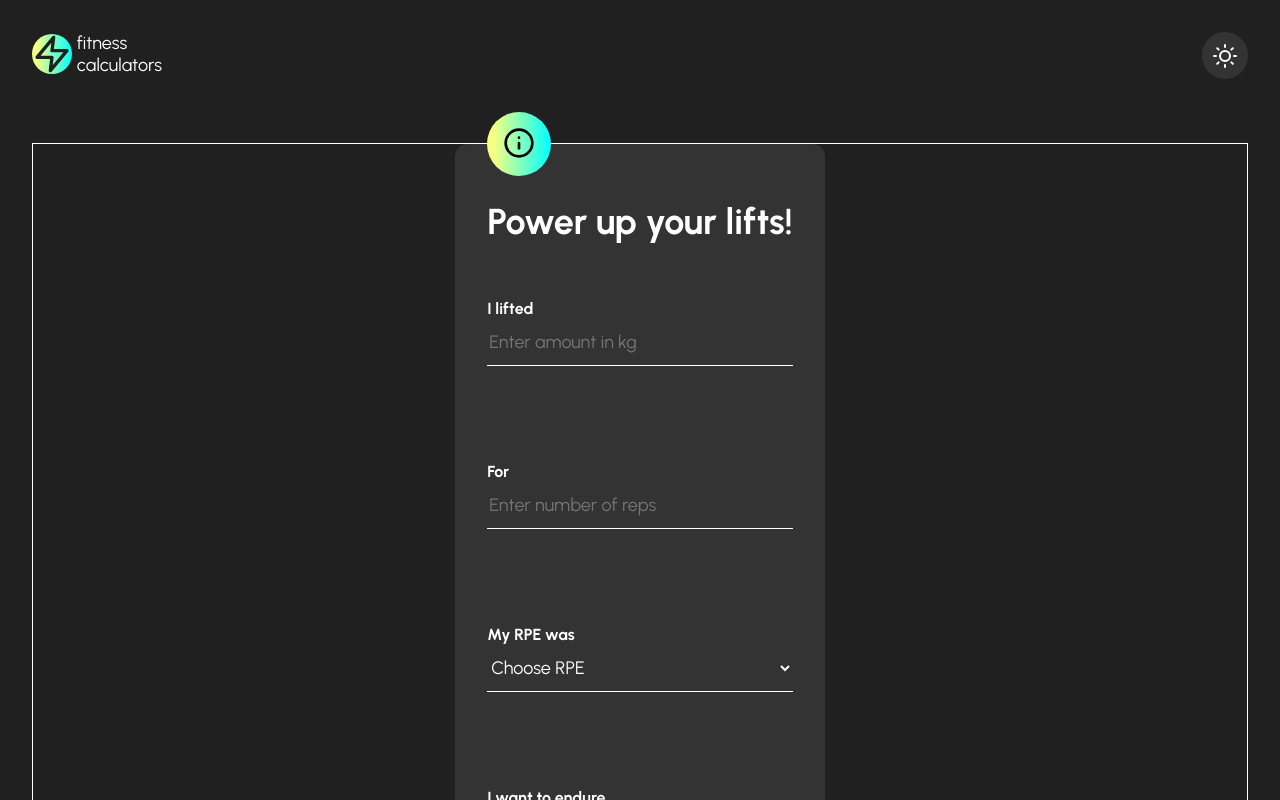
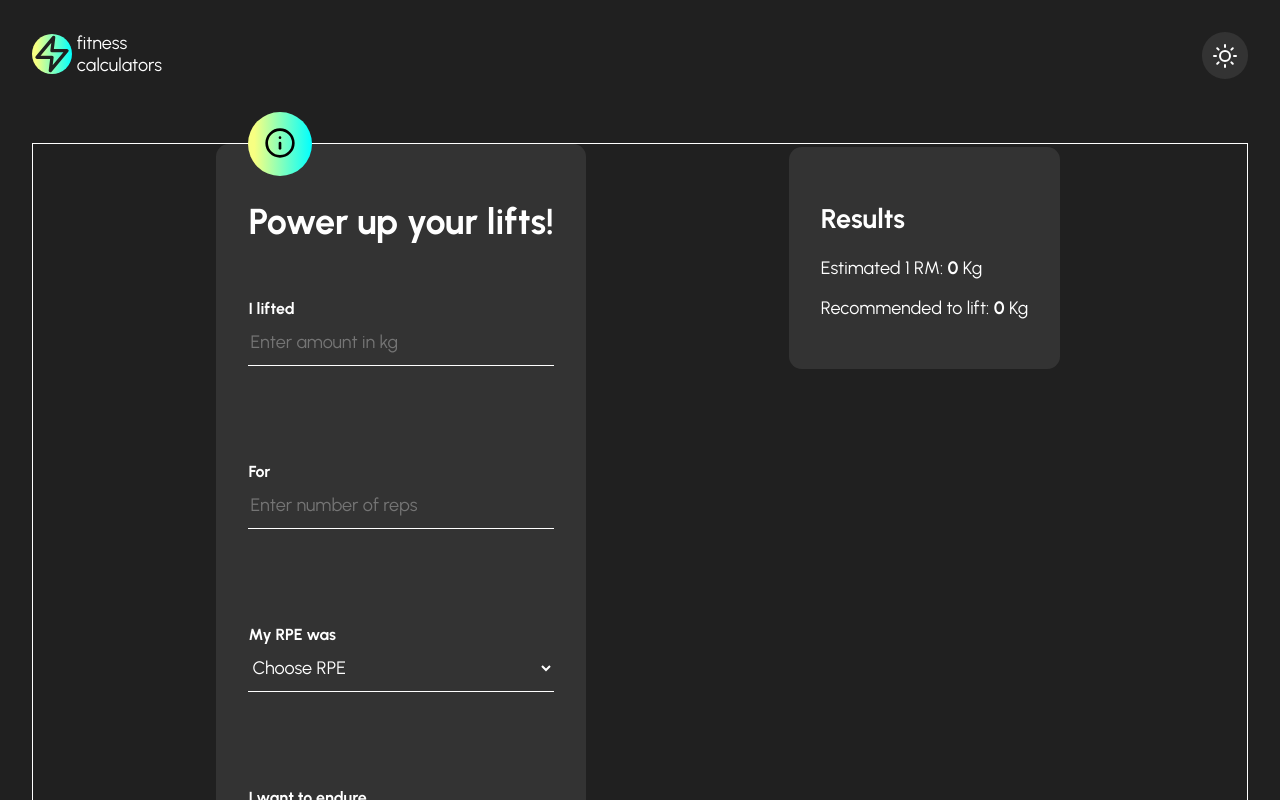
Before and after one commit to Melisa-Zorraindo/fitness-calculators, a React (Vite) app: page /liftingCalculator in a window 1280 px wide. Shown: the top 800 px of the page. Built offline with nearby package versions, Linux system fonts and the light colour scheme.

Commit message:
Displays results with state manager

```diff
--- a/src/components/cards/ResultsLiftingCard.jsx
+++ b/src/components/cards/ResultsLiftingCard.jsx
@@ -1,15 +1,29 @@
-export default function ResultsLiftingCard({ oneRM, weight }) {
+import { StyledResultsCard } from "../../styles/components/cards/resultCards.styles";
+import { useLiftingStore } from "../../utils/stateManagement/liftingState";
+import { shallow } from "zustand/shallow";
+
+export default function ResultsLiftingCard() {
+  const { oneRm, weightToLift } = useLiftingStore(
+    (state) => ({
+      oneRm: state.oneRm,
+      weightToLift: state.weightToLift,
+    }),
+    shallow
+  );
+
   return (
-    <div className="results">
+    <StyledResultsCard activeBackground={oneRm}>
+      <div className="innerBox">
         <h2>Results</h2>
         <p>
-        Estimated 1 RM: <span>{oneRM || 0} </span>
+          Estimated 1 RM: <span>{oneRm} </span>
           Kg
         </p>
         <p>
-        Recommended to lift: <span>{weight || 0} </span>
+          Recommended to lift: <span>{weightToLift} </span>
           Kg
         </p>
       </div>
+    </StyledResultsCard>
   );
 }
--- a/src/components/forms/weightCalc.jsx
+++ b/src/components/forms/weightCalc.jsx
@@ -4,8 +4,8 @@ import { useForm } from "react-hook-form";
 import { yupResolver } from "@hookform/resolvers/yup";
 import * as yup from "yup";
 import { coefficients } from "../../utils/liftingCoefficients";
-import { useState } from "react";
-import ResultsLiftingCard from "../cards/ResultsLiftingCard";
+import { useLiftingStore } from "../../utils/stateManagement/liftingState";
+import { shallow } from "zustand/shallow";
 
 const schema = yup
   .object({
@@ -46,8 +46,13 @@ export default function LiftingForm() {
     resolver: yupResolver(schema),
   });
 
-  const [oneRm, setOneRm] = useState(0);
-  const [weight, setWeight] = useState(0);
+  const { updateOneRm, updateWeightToLift } = useLiftingStore(
+    (state) => ({
+      updateOneRm: state.updateOneRm,
+      updateWeightToLift: state.updateWeightToLift,
+    }),
+    shallow
+  );
 
   function onSubmit({
     desiredReps,
@@ -61,14 +66,14 @@ export default function LiftingForm() {
     const coeffForRM = selectedRpe[liftedReps - 1];
     const rm = (liftedWeight / coeffForRM).toFixed(1);
 
-    setOneRm(rm);
+    updateOneRm(rm);
 
     //get recommended lifting weight
     const wantedRpe = coefficients[desiredRpe];
     const coeffForRecommendedWeight = wantedRpe[desiredReps - 1];
     const weightToLift = (rm * coeffForRecommendedWeight).toFixed(1);
 
-    setWeight(weightToLift);
+    updateWeightToLift(weightToLift);
   }
 
   return (
@@ -197,8 +202,6 @@ export default function LiftingForm() {
           </p>
         </div>
       </form>
-
-      <ResultsLiftingCard oneRM={oneRm} weight={weight} />
     </>
   );
 }
--- a/src/pages/liftingCalculator/index.jsx
+++ b/src/pages/liftingCalculator/index.jsx
@@ -1,6 +1,7 @@
 import { StyledPage } from "../../styles/pages";
 import { StyledForm } from "../../styles/components/forms/calc.styles";
 import LiftingForm from "../../components/forms/weightCalc";
+import ResultsLiftingCard from "../../components/cards/ResultsLiftingCard";
 
 export default function LiftingCalculator() {
   return (
@@ -9,6 +10,7 @@ export default function LiftingCalculator() {
         <h1>Power up your lifts!</h1>
         <LiftingForm />
       </StyledForm>
+      <ResultsLiftingCard />
     </StyledPage>
   );
 }
--- a/src/styles/components/cards/resultCards.styles.jsx
+++ b/src/styles/components/cards/resultCards.styles.jsx
@@ -1,15 +1,20 @@
-/* import styled from "styled-components";
+import styled from "styled-components";
 
 export const StyledResultsCard = styled.div`
-
-   background: ${({ theme }) => theme.color.accent};
-  padding: 0.3rem;
+  background: ${(props) =>
+    props.activeBackground && `${props.theme.color.accent}`};
+  padding: 0.2rem;
   height: fit-content;
   border-radius: 0.8rem;
 
+  .innerBox {
+    background-color: ${({ theme }) => theme.color.contrast};
+    color: ${({ theme }) => theme.color.support};
+    border-radius: 0.8rem;
+    padding: 2rem;
 
-  background-color: ${({ theme }) => theme.color.contrast};
-  color: ${({ theme }) => theme.color.support};
-  border-radius: 0.8rem;
-  padding: 2rem;
-`; */
+    span {
+      font-weight: 700;
+    }
+  }
+`;
--- /dev/null
+++ b/src/utils/stateManagement/liftingState.jsx
@@ -0,0 +1,8 @@
+import { create } from "zustand";
+
+export const useLiftingStore = create((set) => ({
+  oneRm: 0,
+  weightToLift: 0,
+  updateOneRm: (value) => set(() => ({ oneRm: value })),
+  updateWeightToLift: (value) => set(() => ({ weightToLift: value })),
+}));
```
Lines whose indentation alone changed are shown as unchanged.
